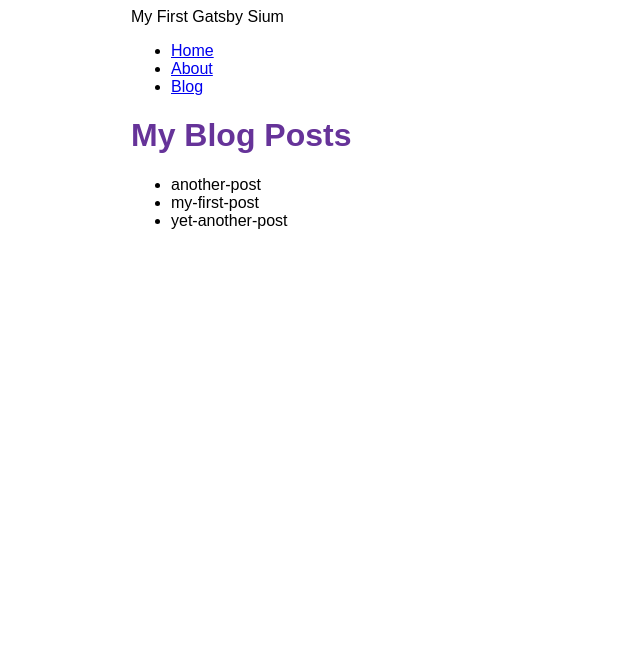
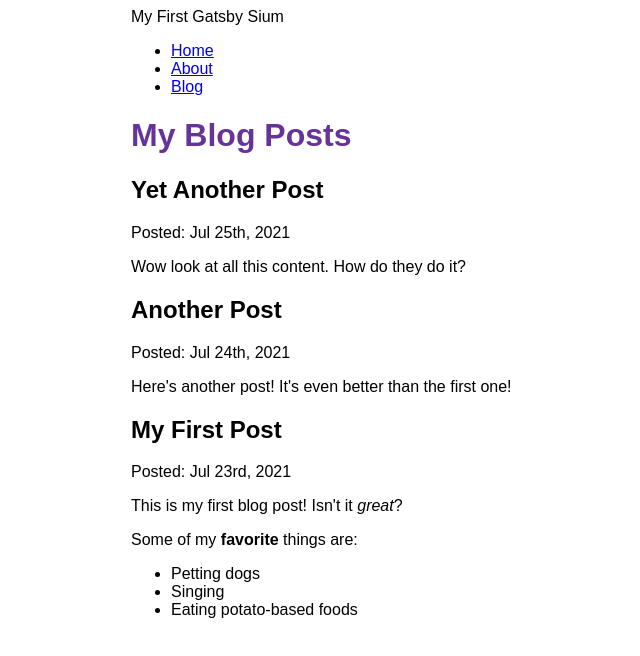
Before and after one commit to GRawhideMart/my-first-gatsby-site, a Gatsby site: page /blog in a window 1280 px wide. Shown: the whole page, without its empty margins (259-899 px from the left). Built offline with nearby package versions, Linux system fonts and the light colour scheme; Gatsby itself is replaced by a stand-in of ours.

Commit message:
Finished Gatsby Tutorial Part 5

```diff
--- a/blog/another-post.mdx
+++ b/blog/another-post.mdx
@@ -0,0 +1,6 @@
+---
+title: "Another Post"
+date: "2021-07-24"
+---
+
+Here's another post! It's even better than the first one!
--- a/blog/my-first-post.mdx
+++ b/blog/my-first-post.mdx
@@ -0,0 +1,12 @@
+---
+title: "My First Post"
+date: "2021-07-23"
+---
+
+This is my first blog post! Isn't it _great_?
+
+Some of my **favorite** things are:
+
+- Petting dogs
+- Singing
+- Eating potato-based foods
--- a/blog/yet-another-post.mdx
+++ b/blog/yet-another-post.mdx
@@ -0,0 +1,6 @@
+---
+title: "Yet Another Post"
+date: "2021-07-25"
+---
+
+Wow look at all this content. How do they do it?
--- a/gatsby-config.js
+++ b/gatsby-config.js
@@ -13,5 +13,6 @@ module.exports = {
         path: `${__dirname}/blog`,
       },
     },
+    "gatsby-plugin-mdx",
   ],
 };
--- a/src/pages/blog.js
+++ b/src/pages/blog.js
@@ -1,24 +1,33 @@
 import React from "react";
 import { graphql } from "gatsby";
+import { MDXRenderer } from "gatsby-plugin-mdx";
 import Layout from "../components/layout";
 
 function BlogPage({ data }) {
+  console.log(data);
   return (
     <Layout pageTitle={"My Blog Posts"}>
-      <ul>
-        {data.allFile.nodes.map((node) => (
-          <li key={node.name}>{node.name}</li>
-        ))}
-      </ul>
+      {data.allMdx.nodes.map((node) => (
+        <article key={node.id}>
+          <h2>{node.frontmatter.title}</h2>
+          <p>Posted: {node.frontmatter.date}</p>
+          <MDXRenderer>{node.body}</MDXRenderer>
+        </article>
+      ))}
     </Layout>
   );
 }
 
 export const query = graphql`
   query {
-    allFile {
+    allMdx(sort: { fields: frontmatter___date, order: DESC }) {
       nodes {
-        name
+        frontmatter {
+          date(formatString: "MMM Do, YYYY")
+          title
+        }
+        id
+        body
       }
     }
   }
```
Also changed, not shown: package.json (+5 -2 lines), 1 other file.
